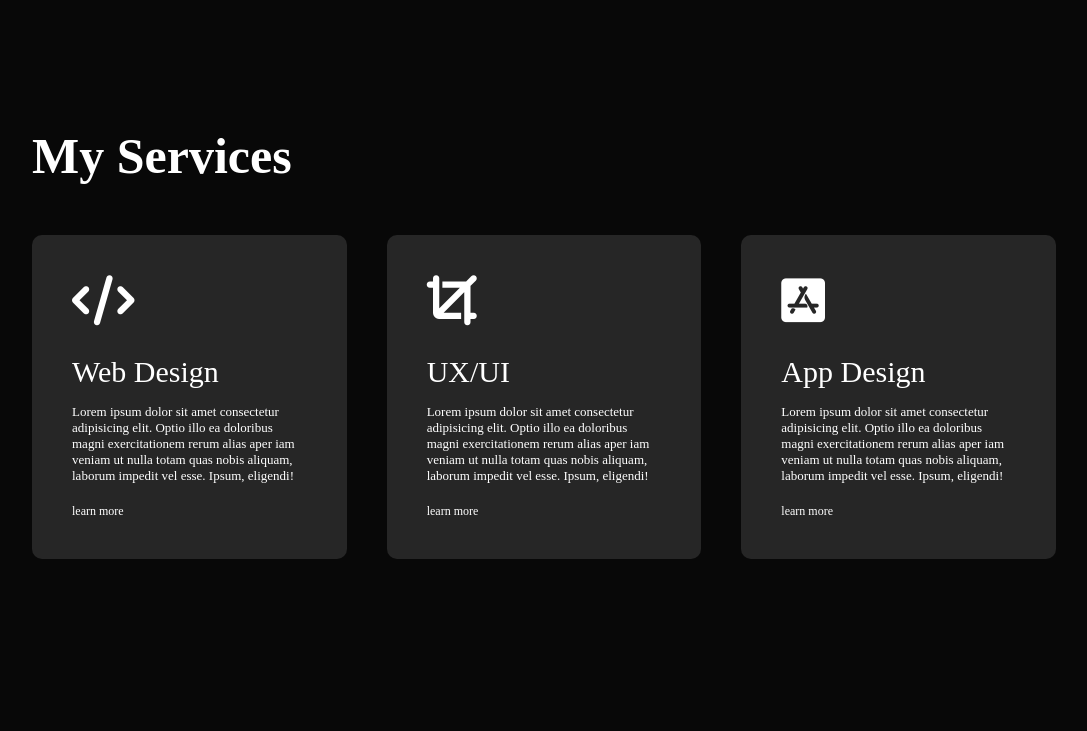
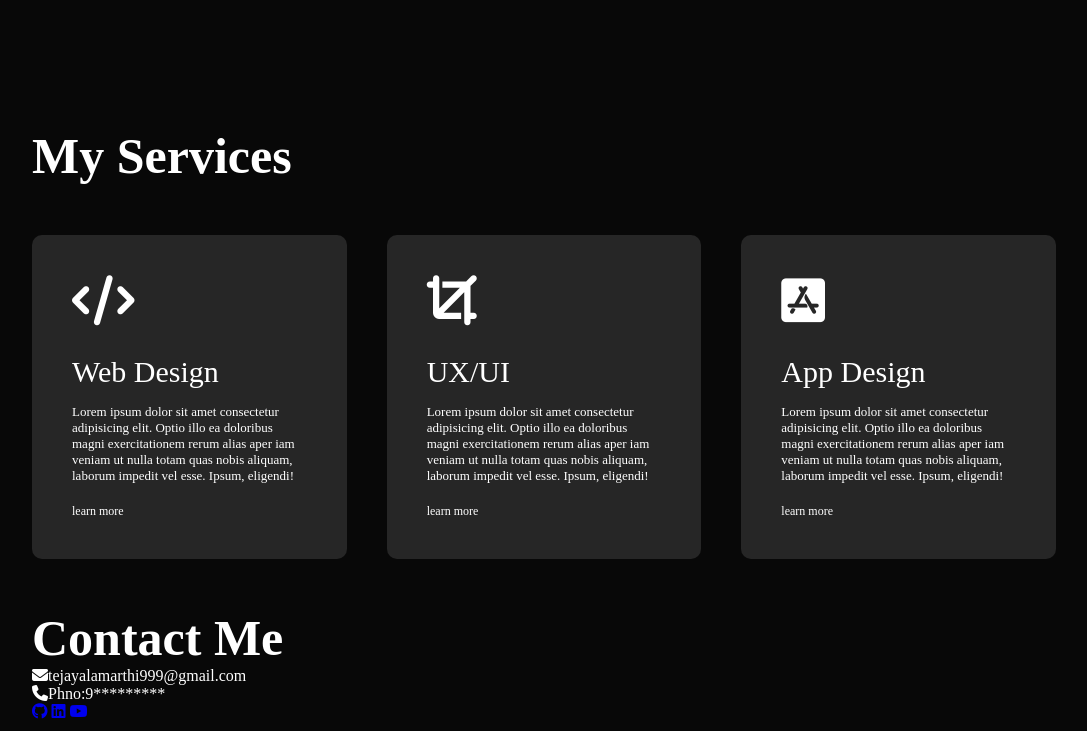
Before and after one commit to tejayalamarthi/p2, a plain HTML site: page index.html in a window 1280 px wide. Shown: the part 1297-2028 px from the top of the page, without its empty margins (96-1183 px from the left). Before the commit the page ends 1896 px from the top, so only its background shows below. Drawn offline with nearby package versions, Linux system fonts and the light colour scheme.

Commit message:
Update index.html

```diff
--- a/index.html
+++ b/index.html
@@ -112,6 +112,27 @@
 
 
  </div>
+<!-- ------Contact Me  -->
+ <div id="contactme">
+    <div class="container">
+        <div class="row">
+            <div class="contact_left">
+                <h1 class="sub_title">Contact Me</h1>
+                    <p><i class="fa-solid fa-envelope"></i>tejayalamarthi999@gmail.com</p>
+                    <p><i class="fa-solid fa-phone"></i>Phno:9*********</p>
+                    <a href="https://github.com/tejayalamarthi"><i class="fa-brands fa-github"></i></a>
+                    <a href="https://www.linkedin.com/in/teja-yalamarthi-780a4019a/"><i class="fa-brands fa-linkedin"></i></a>
+                    <a href="https://www.youtube.com/@tejayalamarthi7669"><i class="fa-brands fa-youtube"></i></a>
+            </div>
+        </div>
+        <!-- <a href="images/Teja cv.pdf" print class="btn btn2">Dowload CV</a> -->
+         <div class="contact_right">
+
+
+        </div>
+
+    </div>
+ </div>
 
 </body>
 </html>
```
